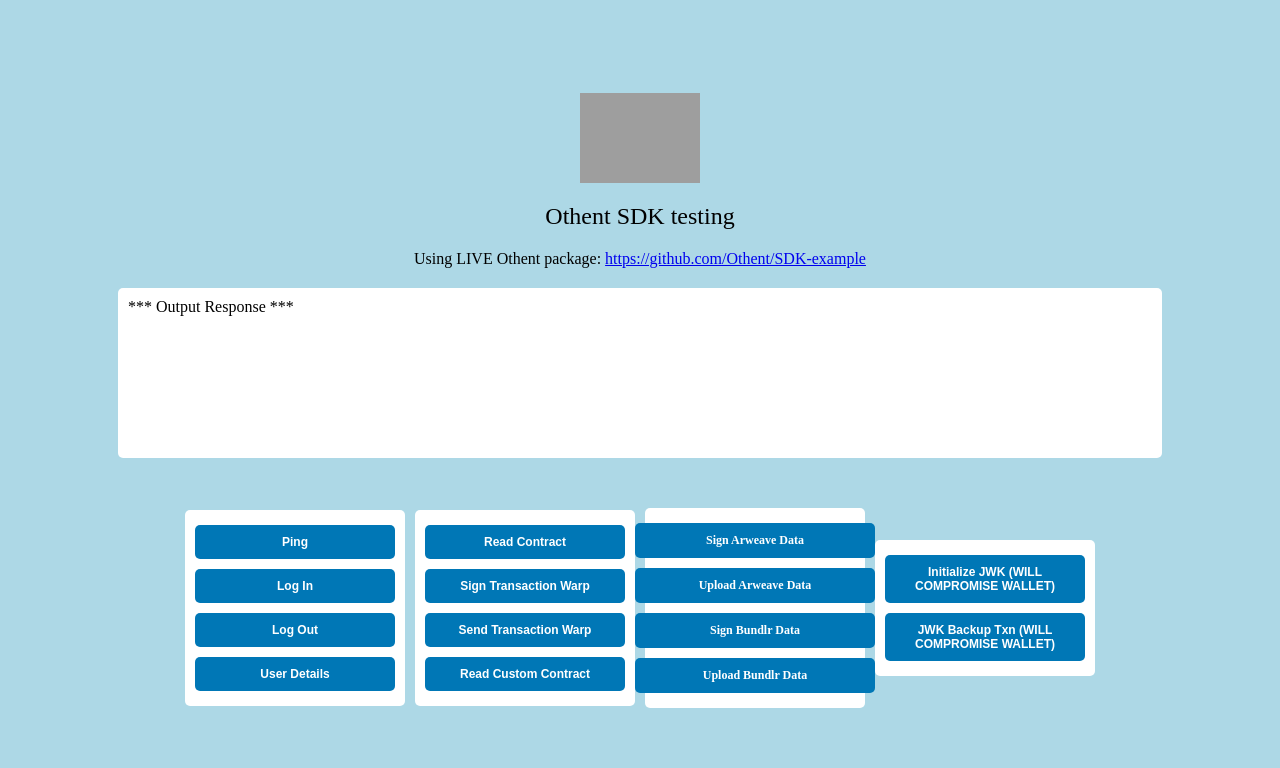
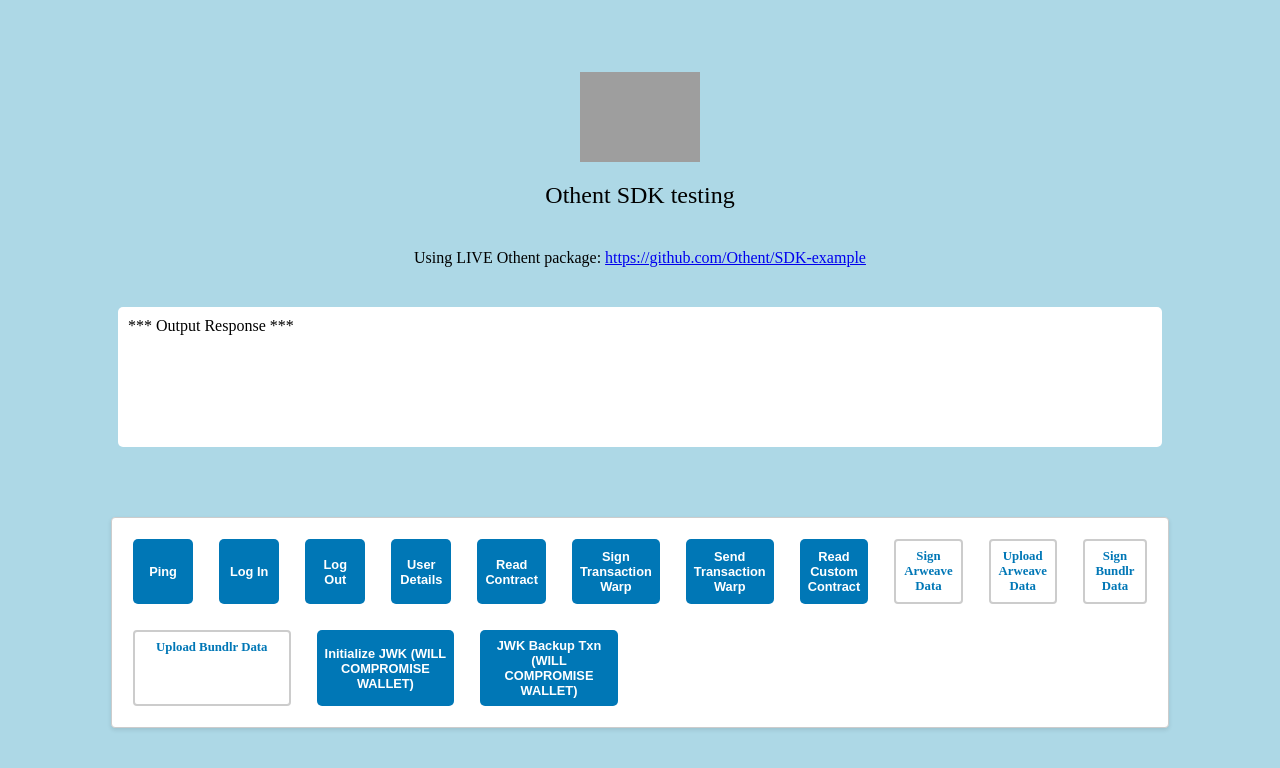
Before and after one commit to Othent/SDK-example, a React (Create React App) app: page / in a window 1280 px wide. Shown: the top 768 px of the page. Built offline with nearby package versions, Linux system fonts and the light colour scheme; grey boxes are pictures that could not be loaded.

Commit message:
feat: bundlr support and styling

```diff
--- a/src/App.css
+++ b/src/App.css
@@ -1,3 +1,4 @@
+/* Layout */
 .App {
   height: 100vh;
   width: 100vw;
@@ -6,82 +7,60 @@
   justify-content: center;
   align-items: center;
   gap: 50px;
+  font-family: inherit;
 }
 
-.button {
+.buttons-container {
   display: flex;
-  align-items: center;
-  justify-content: center;
-  background-color: #0077b6;
-  color: white;
-  padding: 10px 20px;
-  border: none;
-  border-radius: 5px;
-  font-size: 12px;
+  flex-wrap: wrap;
+  gap: 1rem;
+  width: 80vw;
+  background-color: #fff;
+  border: 1px solid #ccc;
+  border-radius: 0.25rem;
+  padding: 1rem;
+  box-shadow: 0 2px 4px rgba(0, 0, 0, 0.1);
+}
+
+.buttons-container button,
+.buttons-container input[type="file"],
+.buttons-container label {
+  flex: 1;
+  max-width: calc(15% - 1rem);
+  font-size: 0.8rem;
+  padding: 0.5rem;
   font-weight: bold;
   cursor: pointer;
   margin: 5px;
-  width: 100%;
+  background-color: #0077b6;
+  color: white;
+  border: none;
+  border-radius: 5px;
+  text-align: center;
+  transition: background-color 0.2s ease-in-out;
 }
 
-.button:hover {
+.buttons-container button:hover,
+.buttons-container input[type="file"]:hover,
+.buttons-container label.upload-button:hover {
   background-color: #023e8a;
 }
 
-.file-input {
-  background-color: #0077b6;
-  color: white;
-  padding: 10px 20px;
-  border: none;
-  border-radius: 5px;
-  font-size: 12px;
-  font-weight: bold;
+.buttons-container label.upload-button {
+  display: block;
+  width: 100%;
+  text-align: center;
+  border: 2px solid #ccc;
+  padding: 0.5rem;
+  border-radius: 0.25rem;
   cursor: pointer;
   margin: 5px;
-  width: 85%;
-  max-width: 85%;
+  background-color: #fff;
+  color: #0077b6;
 }
 
-.file-input:hover {
-  background-color: #023e8a;
-}
-
-.buttons {
-  height: fit-content;
-  width: 200px;
-  background-color: white;
-  justify-content: center;
-  align-items: center;
-  display: flex;
-  flex-direction: column;
-  padding: 10px;
-  border-radius: 5px;
-
-}
-
-
-.buttons-div {
-  display: flex;
-  justify-content: center;
-  align-items: center;
-  gap: 10px;
-  width: 80vw;
-}
-
-
-.output {
-  background-color: white;
-  padding: 10px;
-  border-radius: 5px;
-  width: 80vw;
-  height: 150px;
-  overflow-y: scroll;
-  word-wrap: break-word;
-}
-
-
-.img {
-  height: 90px;
+.buttons-container input[type="file"] {
+  display: none;
 }
 
 .output-container {
@@ -91,41 +70,27 @@
   flex-direction: column;
 }
 
+.output {
+  background-color: white;
+  padding: 10px;
+  border-radius: 5px;
+  width: 80vw;
+  height: 120px;
+  overflow-y: scroll;
+  word-wrap: break-word;
+  margin: 20px 0;
+}
+
+.img {
+  height: 90px;
+}
+
 .title {
   font-size: 1.5rem;
-  margin-bottom: 20px;
-  margin-top: 20px;
+  margin: 20px 0;
 }
+
 .title-small {
   font-size: 1rem;
-  margin-bottom: 20px;
+  margin: 20px 0;
 }
-
-.upload-data-div {
-  display: flex;
-  align-items: center;
-  justify-content: center;
-  background-color: #0077b6;
-  color: white;
-  padding: 10px 20px;
-  border: none;
-  border-radius: 5px;
-  font-size: 12px;
-  font-weight: bold;
-  cursor: pointer;
-  margin: 5px;
-
-}
-
-#file-input-sign-a {
-  display: none;
-}
-#file-input-upload-a {
-  display: none;
-}
-#file-input-sign-b {
-  display: none;
-}
-#file-input-upload-b {
-  display: none;
-}
--- a/src/App.js
+++ b/src/App.js
@@ -253,52 +253,41 @@ function App() {
       </div>
 
 
-      <div className='buttons-div'>
+      <div class="buttons-container">
+        <button class="button" onClick={handlePingClick}>Ping</button>
+        <button class="button" onClick={handleLogInClick}>Log In</button>
+        <button class="button" onClick={handleLogOutClick}>Log Out</button>
+        <button class="button" onClick={handleUserDetailsClick}>User Details</button>
 
-        <div className="buttons">
-          <button className='button' onClick={handlePingClick}>Ping</button>
-          <button className='button' onClick={handleLogInClick}>Log In</button>
-          <button className='button' onClick={handleLogOutClick}>Log Out</button>
-          <button className='button' onClick={handleUserDetailsClick}>User Details</button>
-        </div>
+        <button class="button" onClick={handleReadContractClick}>Read Contract</button>
+        <button class="button" onClick={handleSignTransactionWarp}>Sign Transaction Warp</button>
+        <button class="button" onClick={handleSendTransactionWarp}>Send Transaction Warp</button>
+        <button class="button" onClick={handleReadCustomContract}>Read Custom Contract</button>
 
-        <div className="buttons">
-          <button className='button' onClick={handleReadContractClick}>Read Contract</button>
-          <button className='button' onClick={handleSignTransactionWarp}>Sign Transaction Warp</button>
-          <button className='button' onClick={handleSendTransactionWarp}>Send Transaction Warp</button>
-          <button className='button' onClick={handleReadCustomContract}>Read Custom Contract</button>
-        </div>
-
-        <div className="buttons">
-
-          <label className='button' htmlFor="file-input-sign-a">
+        <label class="upload-button" htmlFor="file-input-sign-a">
           <span>Sign Arweave Data</span>
         </label>
         <input id="file-input-sign-a" type="file" onChange={handleFileUploadSignArweave} />
 
-          <label className='button' htmlFor="file-input-upload-a">
+        <label class="upload-button" htmlFor="file-input-upload-a">
           <span>Upload Arweave Data</span>
         </label>
         <input id="file-input-upload-a" type="file" onChange={handleFileUploadSendArweave} />
 
-          <label className='button' htmlFor="file-input-sign-b">
+        <label class="upload-button" htmlFor="file-input-sign-b">
           <span>Sign Bundlr Data</span>
         </label>
         <input id="file-input-sign-b" type="file" onChange={handleFileUploadSignBundlr} />
 
-          <label className='button' htmlFor="file-input-upload-b">
+        <label class="upload-button" htmlFor="file-input-upload-b">
           <span>Upload Bundlr Data</span>
         </label>
         <input id="file-input-upload-b" type="file" onChange={handleFileUploadSendBundlr} />
 
+        <button class="button" onClick={handleInitializeJWKClick}>Initialize JWK (WILL COMPROMISE WALLET)</button>
+        <button class="button" onClick={handleJWKBackupTxnClick}>JWK Backup Txn  (WILL COMPROMISE WALLET)</button>
       </div>
 
-        <div className="buttons">
-          <button className='button' onClick={handleInitializeJWKClick}>Initialize JWK (WILL COMPROMISE WALLET)</button>
-          <button className='button' onClick={handleJWKBackupTxnClick}>JWK Backup Txn  (WILL COMPROMISE WALLET)</button>
-        </div>
-
-      </div>
 
 
     </div>
```
Also changed, not shown: 1 other file (tests, documents, lock files or other folders). Lines whose indentation alone changed are shown as unchanged.
